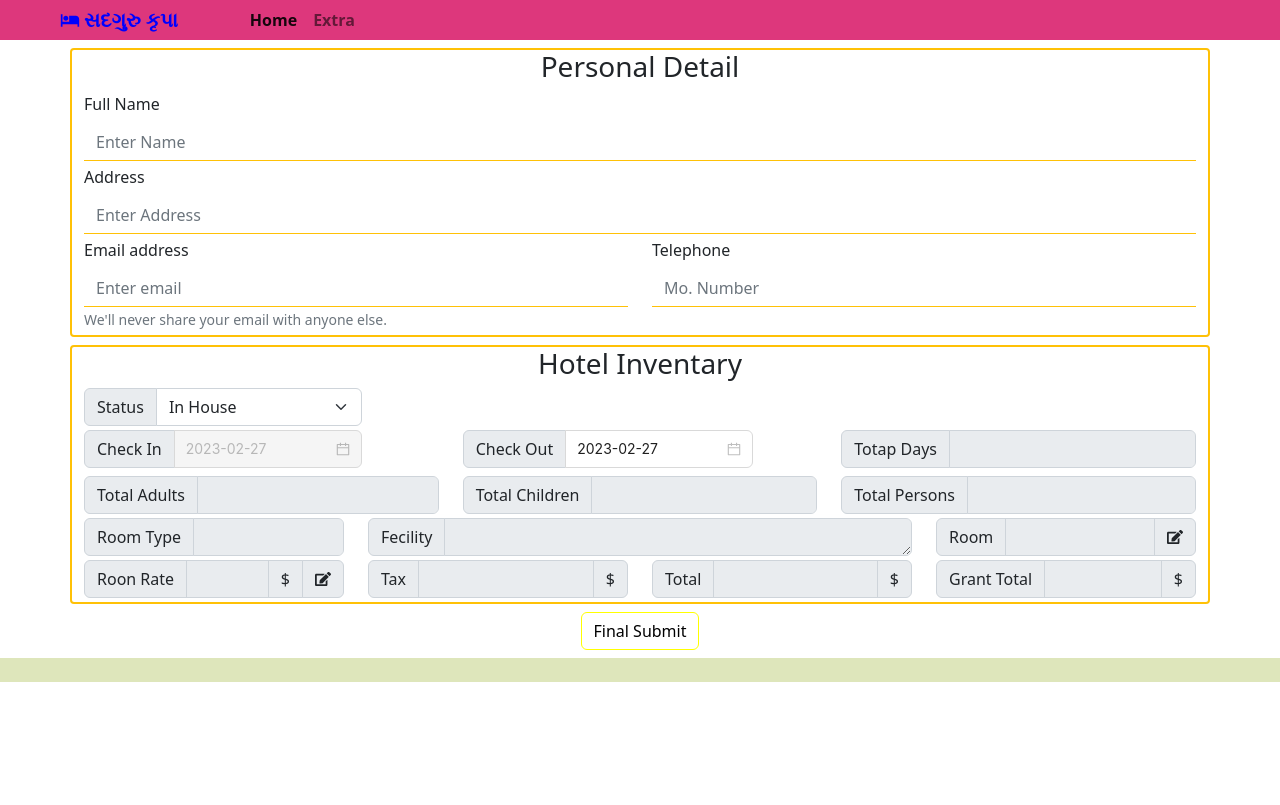
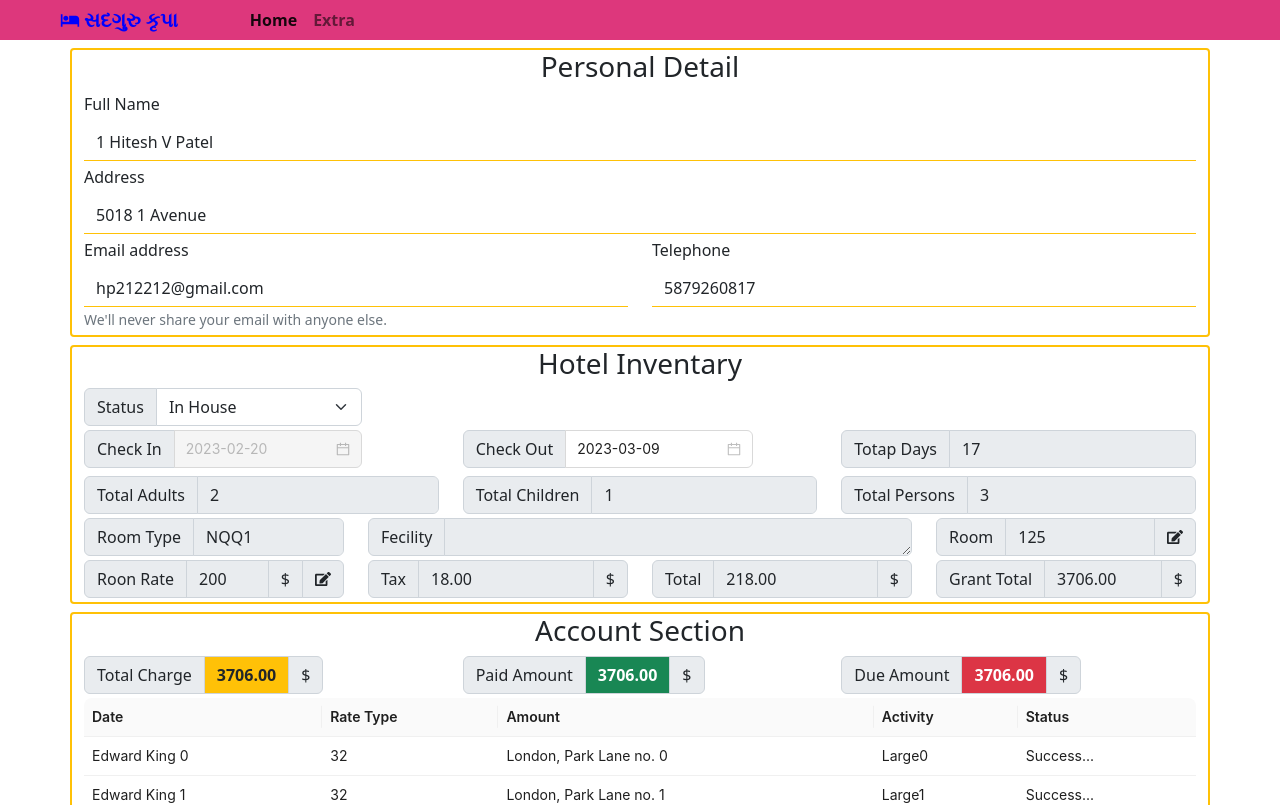
Before and after one commit to hp212212/Hotel-Management, a React (Create React App) app: page /Home/Inhouse/1 in a window 1280 px wide. Shown: the top 805 px of the page. Built offline with nearby package versions, Linux system fonts and the light colour scheme; data requests are answered from the project's data file.

Commit message:
Added Account Section in Inhouse.js - 2

```diff
--- a/src/App.js
+++ b/src/App.js
@@ -27,8 +27,8 @@ function App() {
             <Route path="/Extra" element={<Extra />} />
             <Route exact path="/Home/Walkin" element={<Walkin />} />
             <Route exact path="/Home/Reservation" element={<Reservation />} />
-            <Route exact path="/Home/Inhouse/:fname" element={<Inhouse />} />
-            <Route exact path="/Home/ReservationInhouse/:fname" element={<ReservationInhouse />} />
+            <Route exact path="/Home/Inhouse/:id" element={<Inhouse />} />
+            <Route exact path="/Home/ReservationInhouse/:id" element={<ReservationInhouse />} />
           </Routes>
         </Suspense>
       </Provider>
--- a/src/Components/Extra.js
+++ b/src/Components/Extra.js
@@ -1,7 +1,25 @@
 import React from 'react'
 import '../Css/Extra.css'
+import dayjs from 'dayjs'
+import { useSelector } from 'react-redux'
+import relativeTime from 'dayjs/plugin/relativeTime'
+// var relativeTime = require('dayjs/plugin/relativeTime')
+dayjs.extend(relativeTime)
+export default function Extra() {
+  const state = useSelector((state) => state.MainReduser)
+  // var now = dayjs().format('YYYY-MM-DD')
+  // const aaa = state[0].checkin
+  // const date1 = dayjs('2019-01-25')
+  // const date2 = dayjs('2018-06-05')
+  const date1 = dayjs(dayjs().format('YYYY-MM-DD'))
+  const date2 = dayjs(state[0].checkin)
+  let TotalDays = date1.diff(date2, 'day')
+  for (let i = 0; i < TotalDays + 1; i++) {
+    console.log(date2.add(i, 'day').format('YYYY-MM-DD'))
+  }
+  // console.log(now.diff(aaa, 'day'))
+  // const b = a.add(7, 'day').format('YYYY-MM-DD')
 
-export default function Extra() {
 
   return (
     <>
--- a/src/Components/Home.js
+++ b/src/Components/Home.js
@@ -34,7 +34,7 @@ export default function Home() {
                                             if (now === res.checkin && "Reservation" === res.status) {
                                                 return (
                                                     <div className="MiddleItemsdesign">
-                                                        <Nav.Link as={NavLink} to={`${location.pathname}/ReservationInhouse/${fname}`} className="my-1 ps-1 reservationsitems" href='#'>{res.fname}</Nav.Link>
+                                                        <Nav.Link as={NavLink} to={`${location.pathname}/ReservationInhouse/${res.id}`} className="my-1 ps-1 reservationsitems" href='#'>{res.fname}</Nav.Link>
                                                     </div>
                                                 )
 
@@ -54,7 +54,7 @@ export default function Home() {
                                             if (now === res.checkout && "In House" === res.status) {
                                                 return (
                                                     <div className="MiddleItemsdesign">
-                                                        <Nav.Link as={NavLink} to={`${location.pathname}/Inhouse/${res.fname}`} className="my-1 ps-1 reservationsitems" href='#'>{res.fname}</Nav.Link>
+                                                        <Nav.Link as={NavLink} to={`${location.pathname}/Inhouse/${res.id}`} className="my-1 ps-1 reservationsitems" href='#'>{res.fname}</Nav.Link>
                                                     </div>
                                                 )
 
@@ -86,13 +86,13 @@ export default function Home() {
                                 {
                                     // eslint-disable-next-line array-callback-return
                                     List.map((res, index) => {
-                                        const { fname, roomno, staydays, roomtype, checkout, checkin } = res;
+                                        const { fname, roomno, staydays, roomtype, checkout, checkin,id } = res;
                                         // eslint-disable-next-line no-lone-blocks
                                         {
                                             if (now >= checkin && now <= checkout && "In House" === res.status) {
                                                 return (
                                                     <div className="MiddleItemsdesign" >
-                                                        <Nav.Link as={NavLink} to={`${location.pathname}/Inhouse/${fname}`} className="MiddleItems" title={fname}>
+                                                        <Nav.Link as={NavLink} to={`${location.pathname}/Inhouse/${id}`} className="MiddleItems" title={fname}>
                                                             <div className="MiddleItems1">
                                                                 <BsFillPersonCheckFill className="MiddleItems11" title={`In House`} />
                                                                 <div className="MiddleItems12" key={roomno} title={`${roomno}`}>
--- a/src/Components/Inhouse.js
+++ b/src/Components/Inhouse.js
@@ -11,6 +11,7 @@ import { useDispatch, useSelector } from 'react-redux';
 import { PutDispatch } from '../Redux Folder/Dispatch';
 import { useParams, useNavigate } from 'react-router-dom';
 import { FaEdit } from 'react-icons/fa'
+import TableDisplay from './TableDisplay';
 // import moment from 'moment';
 
 export default function Inhouse() {
@@ -19,9 +20,10 @@ export default function Inhouse() {
     const dispatch = useDispatch()
     const kaka = useSelector((state) => state.MainReduser)
     let kakaid = {}
-    const { fname } = useParams()
+    const { id } = useParams()
     for (let i = 0; i < kaka.length; i++) {
-        if (fname === kaka[i].fname) {
+        console.log(id)
+        if (Number(id) === kaka[i].id) {
             kakaid = kaka[i]
             break
         }
@@ -242,6 +244,36 @@ export default function Inhouse() {
                         </Col>
                     </Row>
 
+                    <Row className="border border-2 border-warning rounded-1 mt-2">
+                        <Col xs={12} className="text-center">
+                            <h3>Account Section</h3>
+                        </Col>
+                        <Col xs={4}>
+                            <InputGroup className="mb-1">
+                                <InputGroup.Text>Total Charge</InputGroup.Text>
+                                <InputGroup.Text className="fw-bold bg-warning" >{((Number(Rate) + (Number(Rate) * 0.09)) * Number(HandleStayDays)).toFixed(2)}</InputGroup.Text>
+                                <InputGroup.Text> $</InputGroup.Text>
+                            </InputGroup>
+                        </Col>
+                        <Col xs={4}>
+                            <InputGroup className="mb-1">
+                                <InputGroup.Text>Paid Amount</InputGroup.Text>
+                                <InputGroup.Text className="fw-bold bg-success text-white">{((Number(Rate) + (Number(Rate) * 0.09)) * Number(HandleStayDays)).toFixed(2)}</InputGroup.Text>
+                                <InputGroup.Text> $</InputGroup.Text>
+                            </InputGroup>
+                        </Col>
+                        <Col xs={4}>
+                            <InputGroup className="mb-1">
+                                <InputGroup.Text>Due Amount</InputGroup.Text>
+                                <InputGroup.Text className="fw-bold bg-danger text-white">{((Number(Rate) + (Number(Rate) * 0.09)) * Number(HandleStayDays)).toFixed(2)}</InputGroup.Text>
+                                <InputGroup.Text> $</InputGroup.Text>
+                            </InputGroup>
+                        </Col>
+
+                        <TableDisplay res={id}/>
+
+                    </Row>
+
 
                     <div className="mt-2 d-flex justify-content-center">
                         <Button variant="warning" type="submit" className="SubmitButton" >
--- a/src/Components/ReservationInhouse.js
+++ b/src/Components/ReservationInhouse.js
@@ -18,9 +18,9 @@ export default function ReservationInhouse() {
     const dispatch = useDispatch()
     const kaka = useSelector((state) => state.MainReduser)
     let kakaid = {}
-    const { fname } = useParams()
+    const { id } = useParams()
     for (let i = 0; i < kaka.length; i++) {
-        if (fname === kaka[i].fname) {
+        if (Number(id) === kaka[i].id) {
             kakaid = kaka[i]
             break
         }
--- a/src/Components/TableDisplay.js
+++ b/src/Components/TableDisplay.js
@@ -1,8 +1,11 @@
 import React from 'react'
 import { Table } from 'antd';
+import { useSelector } from 'react-redux';
 import '../Css/TableDisplay.css'
 
-export default function TableDisplay() {
+export default function TableDisplay(Props) {
+    let kaka = Props.id
+    const state = useSelector((state) => state.MainReduser)
     const columns = [
         {
             title: 'Date',
@@ -39,7 +42,7 @@ export default function TableDisplay() {
     }
     return (
         <>
-            <Table columns={columns} dataSource={data} size="small"/>
+            <Table columns={columns} dataSource={data} size="small" />
         </>
     )
 }
--- a/src/Redux Folder/InitialState.js
+++ b/src/Redux Folder/InitialState.js
@@ -1,6 +1,6 @@
 import { GetMainDataApi } from '../Server/Services'
 
 export const defultMainDataApiData = GetMainDataApi()
-console.log(defultMainDataApiData)
+// console.log(defultMainDataApiData)
 
 export const defultReservationsData=({})
```
